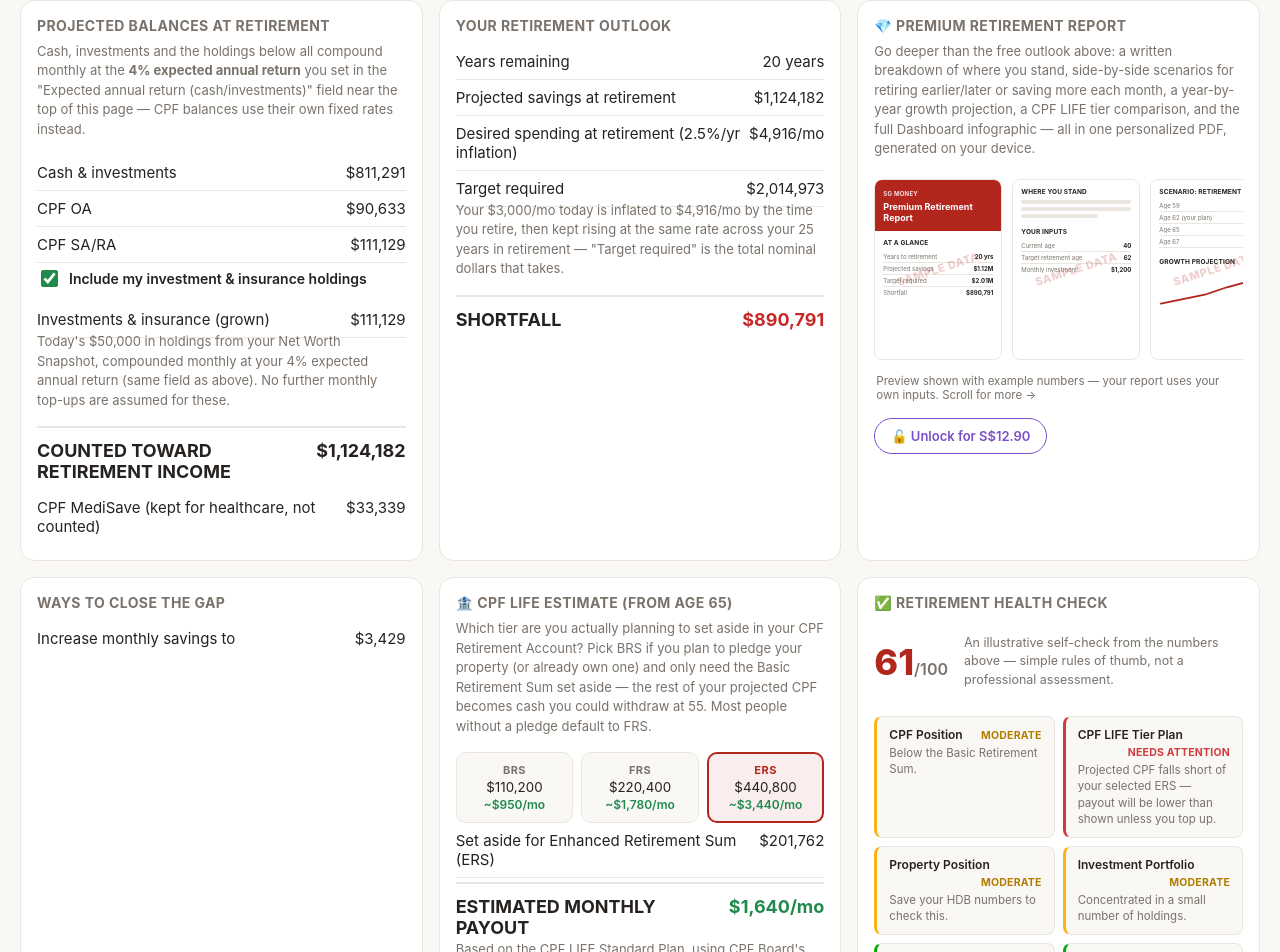
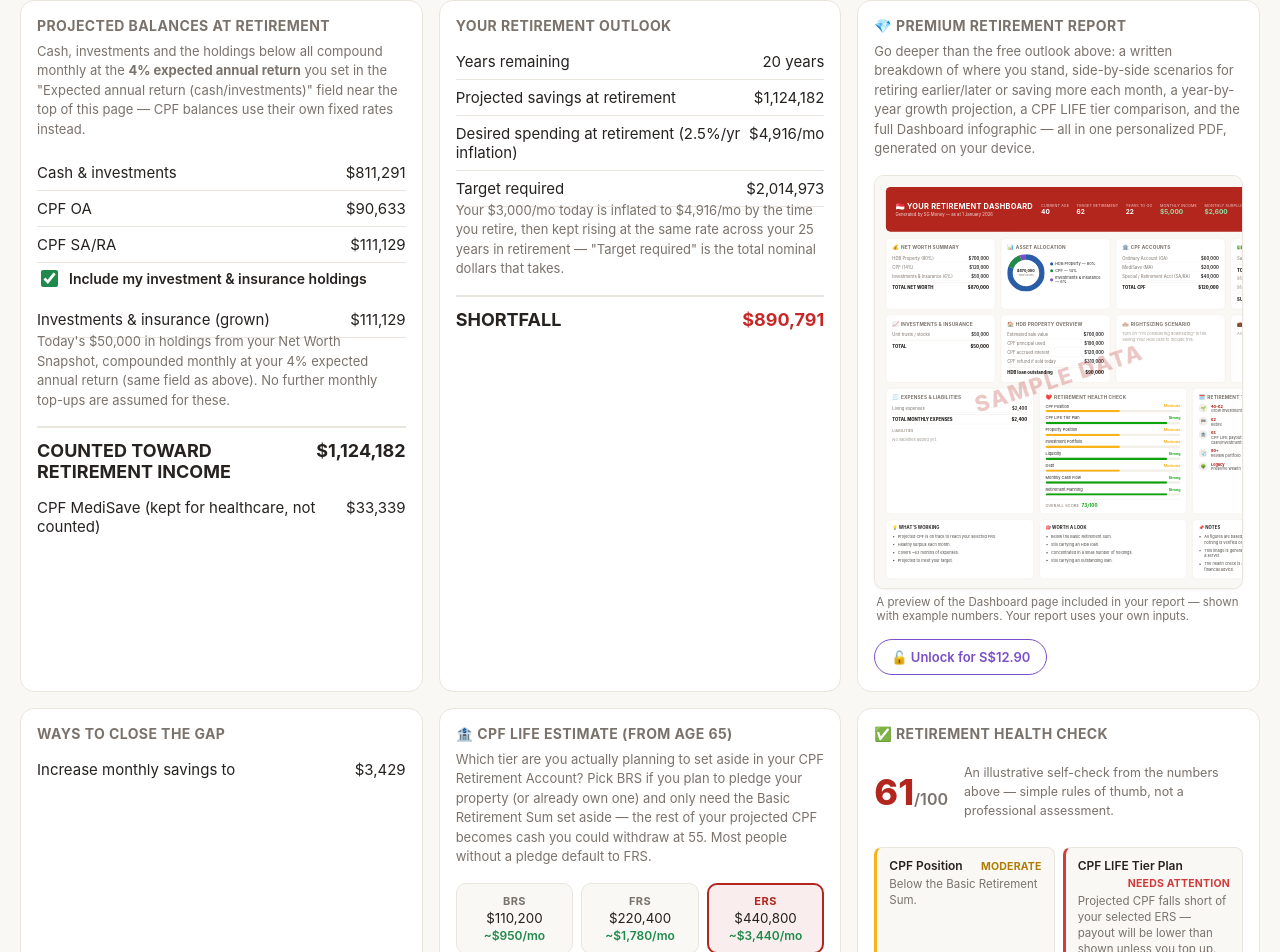
Before and after one commit to macmelvin/SG-Money-CPF-HDB-Calculator, a React (Vite) app: page /retirement-calculator in a window 1280 px wide. Shown: the part 1305-2257 px from the top of the page. Built offline with nearby package versions, Linux system fonts and the light colour scheme.

Commit message:
Show the real Dashboard appendix (with sample data) in the report preview

```diff
--- a/src/App.css
+++ b/src/App.css
@@ -758,132 +758,22 @@
   cursor: pointer;
 }
 
-/* Premium Report preview strip — small mockup "pages" with example data, shown on the paywall
-   so people can see the shape of the report before paying. */
-.rp-strip-wrap {
+/* Premium Report preview — a scaled-down live render of the real Dashboard appendix, with
+   example data, shown on the paywall so people can see the shape of the report before paying. */
+.rp-dashboard-wrap {
   margin: 4px 0 16px;
 }
-.rp-strip {
-  display: flex;
-  gap: 10px;
-  overflow-x: auto;
-  padding: 4px 2px 8px;
-  scroll-snap-type: x proximity;
-  -webkit-overflow-scrolling: touch;
+.rp-dashboard-frame {
+  position: relative;
+  overflow: hidden;
+  border-radius: 10px;
+  border: 1px solid var(--border);
+  box-shadow: 0 1px 3px rgba(0, 0, 0, 0.06);
+  background: var(--card);
 }
-.rp-page-frame {
-  position: relative;
-  flex: 0 0 auto;
-  width: 128px;
-  scroll-snap-align: start;
-  overflow: hidden;
-  border-radius: 8px;
-}
-.rp-page {
-  width: 128px;
-  aspect-ratio: 595 / 842;
-  background: var(--card);
-  border: 1px solid var(--border);
-  border-radius: 8px;
-  overflow: hidden;
-  box-shadow: 0 1px 3px rgba(0, 0, 0, 0.06);
-  display: flex;
-  flex-direction: column;
-}
-.rp-cover-band {
-  background: var(--primary);
-  padding: 10px 8px 8px;
-  color: #fff;
-}
-.rp-cover-app {
-  font-size: 6px;
-  font-weight: 700;
-  letter-spacing: 0.04em;
-  opacity: 0.85;
-}
-.rp-cover-title {
-  font-size: 9px;
-  font-weight: 700;
-  line-height: 1.25;
-  margin-top: 4px;
-}
-.rp-page-body {
-  padding: 8px 8px 6px;
-  flex: 1;
-}
-.rp-mini-heading {
-  font-size: 6.5px;
-  font-weight: 700;
-  color: var(--text);
-  text-transform: uppercase;
-  letter-spacing: 0.02em;
-  margin-bottom: 4px;
-}
-.rp-row {
-  display: flex;
-  justify-content: space-between;
-  gap: 4px;
-  font-size: 6px;
-  color: var(--text-muted);
-  padding: 2px 0;
-  border-bottom: 1px solid var(--border);
-}
-.rp-row:last-child {
-  border-bottom: none;
-}
-.rp-row-label {
-  overflow: hidden;
-  text-overflow: ellipsis;
-  white-space: nowrap;
-}
-.rp-row-value {
-  flex: 0 0 auto;
-  font-weight: 700;
-  color: var(--text);
-}
-.rp-text-block {
-  height: 4px;
-  border-radius: 2px;
-  background: var(--border);
-  margin-bottom: 3px;
-}
-.rp-chart {
-  width: 100%;
-  height: 34px;
-  margin-top: 4px;
-}
-.rp-tier-bars {
-  display: flex;
-  align-items: flex-end;
-  gap: 6px;
-  height: 44px;
-  margin-bottom: 4px;
-}
-.rp-tier-bar {
-  flex: 1;
-  display: flex;
-  flex-direction: column;
-  align-items: center;
-  justify-content: flex-end;
-  height: 100%;
-}
-.rp-tier-fill {
-  width: 100%;
-  background: var(--border);
-  border-radius: 2px 2px 0 0;
-}
-.rp-tier-fill-selected {
-  background: var(--primary);
-}
-.rp-tier-label {
-  font-size: 5px;
-  font-weight: 700;
-  color: var(--text-muted);
-  margin-top: 2px;
-}
-.rp-tier-value {
-  font-size: 5px;
-  color: var(--text-muted);
+.rp-dashboard-scale {
+  transform-origin: top left;
+  pointer-events: none;
 }
 .rp-watermark {
   position: absolute;
@@ -893,10 +783,10 @@
   text-align: center;
   transform: rotate(-18deg);
   color: var(--primary);
-  opacity: 0.22;
-  font-size: 11px;
+  opacity: 0.25;
+  font-size: 22px;
   font-weight: 800;
-  letter-spacing: 0.06em;
+  letter-spacing: 0.08em;
   pointer-events: none;
   white-space: nowrap;
 }
--- a/src/components/PremiumReportPreview.tsx
+++ b/src/components/PremiumReportPreview.tsx
@@ -1,132 +1,101 @@
-// A horizontally-scrollable strip of small mockup "pages" showing what the Premium Retirement
-// Report actually looks like, using illustrative example numbers (never the person's real data)
-// — so someone deciding whether to pay S$12.90 can see the shape of the report first. Built as
-// plain HTML/CSS/SVG rather than screenshots of the real PDF so it stays crisp at any size and
-// needs no image assets or build step to keep in sync.
+// Shows what the Premium Report's Dashboard appendix actually looks like, before the person
+// pays — by rendering the app's real RetirementDashboardExportCard with illustrative example
+// numbers (never the person's real data), scaled down to fit as a preview and watermarked
+// "SAMPLE DATA". Reuses the exact same component the real report uses, so this preview never
+// drifts out of sync with what someone actually gets after unlocking.
 
-function MiniRow({ label, value }: { label: string; value: string }) {
-  return (
-    <div className="rp-row">
-      <span className="rp-row-label">{label}</span>
-      <span className="rp-row-value">{value}</span>
-    </div>
-  );
-}
+import { useLayoutEffect, useRef, useState } from "react";
+import { RetirementDashboardExportCard } from "./RetirementDashboardExport";
+import type { DashboardExportData } from "./RetirementDashboardExport";
 
-function TextBlock({ width }: { width: string }) {
-  return <div className="rp-text-block" style={{ width }} />;
-}
+const SAMPLE_DASHBOARD_DATA: DashboardExportData = {
+  generatedOn: "1 January 2026",
+  currentAge: 40,
+  retirementAge: 62,
+  yearsToRetirement: 22,
+  monthlyIncome: 5000,
+  monthlySurplus: 2600,
+  onTrack: true,
 
-function CoverPreview() {
-  return (
-    <div className="rp-page">
-      <div className="rp-cover-band">
-        <div className="rp-cover-app">SG MONEY</div>
-        <div className="rp-cover-title">Premium Retirement Report</div>
-      </div>
-      <div className="rp-page-body">
-        <div className="rp-mini-heading">At a glance</div>
-        <MiniRow label="Years to retirement" value="20 yrs" />
-        <MiniRow label="Projected savings" value="$1.12M" />
-        <MiniRow label="Target required" value="$2.01M" />
-        <MiniRow label="Shortfall" value="$890,791" />
-      </div>
-    </div>
-  );
-}
+  netWorth: 870000,
+  hdbValue: 700000,
+  totalCpf: 120000,
+  totalInvestments: 50000,
+  slices: [
+    { key: "hdb", label: "HDB Property", value: 700000, pct: 80 },
+    { key: "cpf", label: "CPF", value: 120000, pct: 14 },
+    { key: "investments", label: "Investments & Insurance", value: 50000, pct: 6 },
+  ],
 
-function NarrativePreview() {
-  return (
-    <div className="rp-page">
-      <div className="rp-page-body">
-        <div className="rp-mini-heading">Where You Stand</div>
-        <TextBlock width="100%" />
-        <TextBlock width="100%" />
-        <TextBlock width="70%" />
-        <div className="rp-mini-heading" style={{ marginTop: 10 }}>
-          Your Inputs
-        </div>
-        <MiniRow label="Current age" value="40" />
-        <MiniRow label="Target retirement age" value="62" />
-        <MiniRow label="Monthly investment" value="$1,200" />
-      </div>
-    </div>
-  );
-}
+  cpfOa: 60000,
+  cpfMa: 20000,
+  cpfSaRa: 40000,
 
-function ScenarioPreview() {
-  return (
-    <div className="rp-page">
-      <div className="rp-page-body">
-        <div className="rp-mini-heading">Scenario: Retirement Age</div>
-        <MiniRow label="Age 59" value="-$1.02M" />
-        <MiniRow label="Age 62 (your plan)" value="-$890k" />
-        <MiniRow label="Age 65" value="-$620k" />
-        <MiniRow label="Age 67" value="-$410k" />
-        <div className="rp-mini-heading" style={{ marginTop: 10 }}>
-          Growth Projection
-        </div>
-        <svg className="rp-chart" viewBox="0 0 120 46" preserveAspectRatio="none">
-          <polyline
-            points="2,40 26,34 50,28 74,18 98,10 118,4"
-            fill="none"
-            stroke="var(--primary)"
-            strokeWidth="2.4"
-            strokeLinecap="round"
-            strokeLinejoin="round"
-          />
-        </svg>
-      </div>
-    </div>
-  );
-}
+  incomeItems: [{ id: "sample-income-1", label: "Salary", amount: 5000 }],
+  totalIncome: 5000,
+  totalExpenses: 2400,
+  totalLiabilities: 0,
 
-function CpfLifeAndModulesPreview() {
-  return (
-    <div className="rp-page">
-      <div className="rp-page-body">
-        <div className="rp-mini-heading">CPF LIFE Tier Comparison</div>
-        <div className="rp-tier-bars">
-          <div className="rp-tier-bar">
-            <div className="rp-tier-fill" style={{ height: "30%" }} />
-            <span className="rp-tier-label">BRS</span>
-            <span className="rp-tier-value">$950/mo</span>
-          </div>
-          <div className="rp-tier-bar">
-            <div className="rp-tier-fill" style={{ height: "55%" }} />
-            <span className="rp-tier-label">FRS</span>
-            <span className="rp-tier-value">$1,780/mo</span>
-          </div>
-          <div className="rp-tier-bar">
-            <div className="rp-tier-fill rp-tier-fill-selected" style={{ height: "100%" }} />
-            <span className="rp-tier-label">ERS ✓</span>
-            <span className="rp-tier-value">$3,440/mo</span>
-          </div>
-        </div>
-        <div className="rp-mini-heading" style={{ marginTop: 10 }}>
-          Your Full Financial Picture
-        </div>
-        <MiniRow label="Salary & CPF" value="included ✓" />
-        <MiniRow label="HDB Sale Proceeds" value="included ✓" />
-        <MiniRow label="Car True Cost" value="included ✓" />
-      </div>
-    </div>
-  );
-}
+  investmentItems: [{ id: "sample-invest-1", label: "Unit trusts / stocks", amount: 50000 }],
+  expenseItems: [{ id: "sample-expense-1", label: "Living expenses", amount: 2400 }],
+  liabilityItems: [],
+
+  hdbOverview: {
+    saleValue: 700000,
+    cpfPrincipalUsed: 190000,
+    cpfAccruedInterest: 120000,
+    cpfRefund: 310000,
+    loanOutstanding: 90000,
+  },
+  rightsizing: null,
+  financialPositionAfter: null,
+
+  healthDimensions: [
+    { key: "cpf", label: "CPF Position", status: "moderate", note: "Below the Basic Retirement Sum." },
+    { key: "cpfLife", label: "CPF LIFE Tier Plan", status: "strong", note: "Projected CPF is on track to reach your selected FRS." },
+    { key: "property", label: "Property Position", status: "moderate", note: "Still carrying an HDB loan." },
+    { key: "portfolio", label: "Investment Portfolio", status: "moderate", note: "Concentrated in a small number of holdings." },
+    { key: "liquidity", label: "Liquidity", status: "strong", note: "Healthy surplus each month." },
+    { key: "debt", label: "Debt", status: "moderate", note: "Still carrying an outstanding loan." },
+    { key: "cashFlow", label: "Monthly Cash Flow", status: "strong", note: "Covers ~63 months of expenses." },
+    { key: "planning", label: "Retirement Planning", status: "strong", note: "Projected to meet your target." },
+  ],
+  overallScore: 73,
+
+  timelineSteps: [
+    { age: "40–62", icon: "🌱", label: "Grow investments & build cash reserves" },
+    { age: "62", icon: "🏁", label: "Retire" },
+    { age: "65", icon: "🏦", label: "CPF LIFE payouts begin (bridge the gap before this with cash/investments)" },
+    { age: "80+", icon: "🩺", label: "Review portfolio & healthcare needs" },
+    { age: "Legacy", icon: "🌳", label: "Preserve wealth & plan for beneficiaries" },
+  ],
+};
+
+// The real dashboard is a fixed 1400px-wide capture target (see dashboard-export.css) — shrunk
+// down via CSS transform so it reads as a compact preview thumbnail rather than a giant card.
+const PREVIEW_SCALE = 0.34;
 
 export function PremiumReportPreview() {
+  const innerRef = useRef<HTMLDivElement>(null);
+  const [scaledHeight, setScaledHeight] = useState(0);
+
+  useLayoutEffect(() => {
+    if (innerRef.current) {
+      setScaledHeight(Math.round(innerRef.current.offsetHeight * PREVIEW_SCALE));
+    }
+  }, []);
+
   return (
-    <div className="rp-strip-wrap">
-      <div className="rp-strip">
-        {[CoverPreview, NarrativePreview, ScenarioPreview, CpfLifeAndModulesPreview].map((Page, i) => (
-          <div className="rp-page-frame" key={i}>
-            <Page />
-            <div className="rp-watermark">SAMPLE DATA</div>
-          </div>
-        ))}
+    <div className="rp-dashboard-wrap">
+      <div className="rp-dashboard-frame" style={{ height: scaledHeight || 260 }}>
+        <div className="rp-dashboard-scale" style={{ transform: `scale(${PREVIEW_SCALE})` }} ref={innerRef}>
+          <RetirementDashboardExportCard data={SAMPLE_DASHBOARD_DATA} />
+        </div>
+        <div className="rp-watermark">SAMPLE DATA</div>
       </div>
       <p className="rp-caption">
-        Preview shown with example numbers — your report uses your own inputs. Scroll for more →
+        A preview of the Dashboard page included in your report — shown with example numbers. Your report uses your
+        own inputs.
       </p>
     </div>
   );
```
